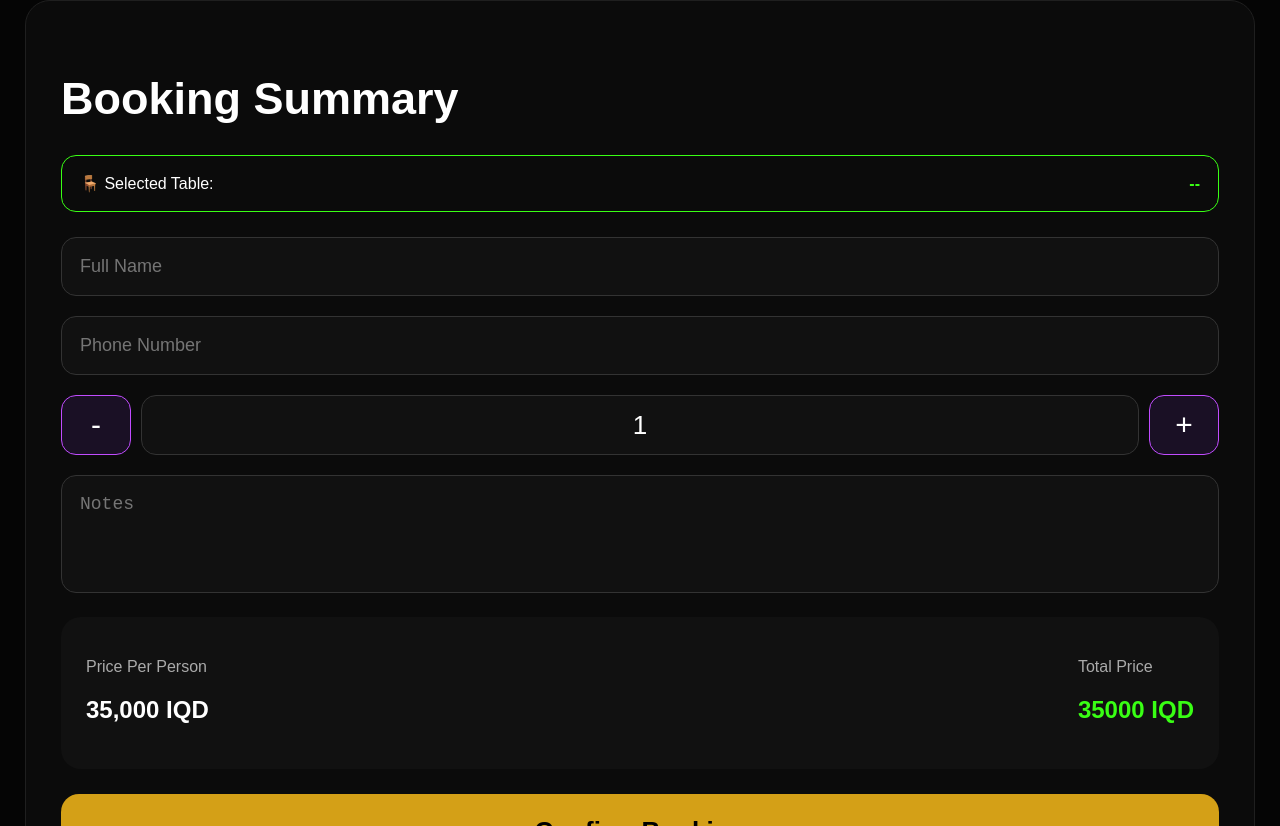
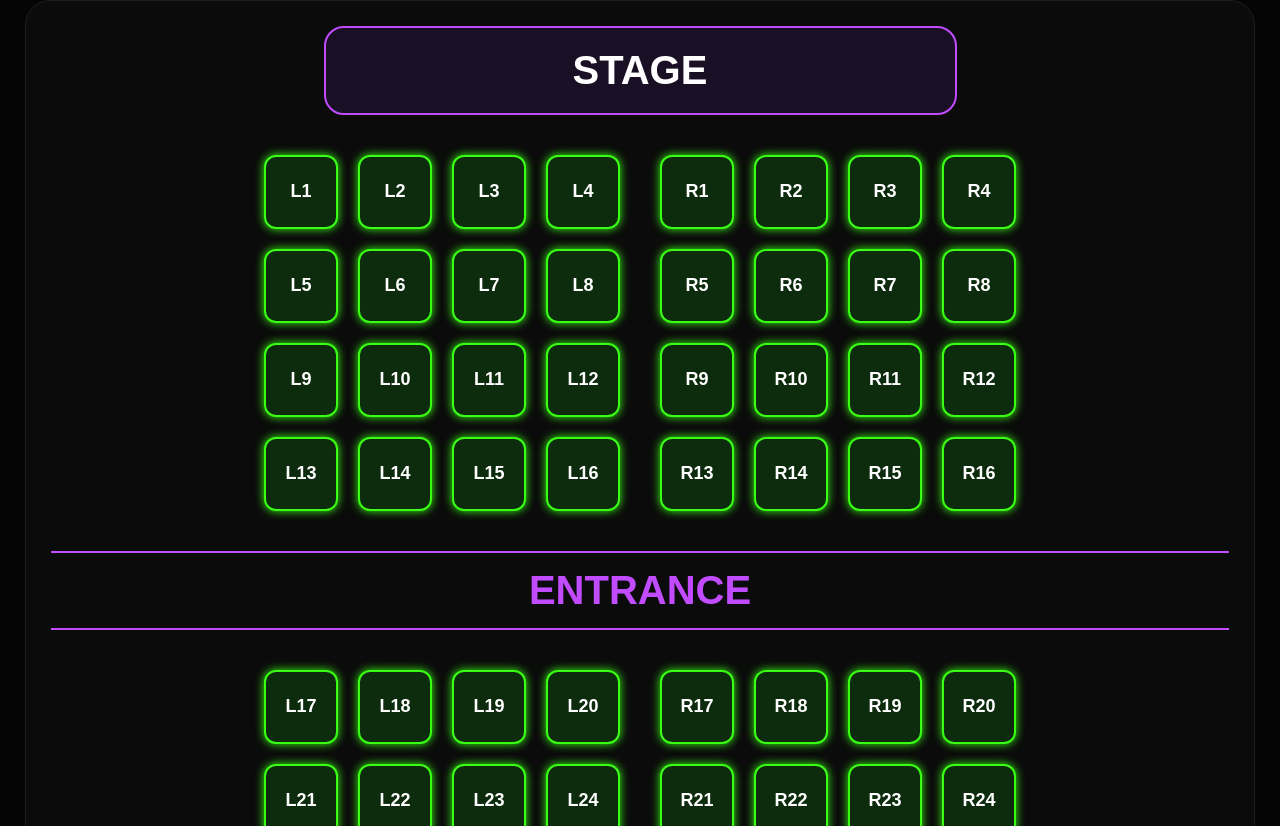
Before and after one commit to fadibatto7-design/vip-booking, a React (Create React App) app: page / in a window 1280 px wide. Shown: the part 494-1320 px from the top of the page. Built offline with nearby package versions, Linux system fonts and the light colour scheme; no server answers; the database is empty.

Commit message:
new booking design

```diff
--- a/src/pages/BookingPage.js
+++ b/src/pages/BookingPage.js
@@ -1,4 +1,5 @@
 import { useState, useEffect } from "react";
+
 import { db } from "../firebase";
 
 import {
@@ -17,6 +18,7 @@ export default function BookingPage() {
   const isMobile = window.innerWidth < 768;
 
   const tables = [
+
     "L1","L2","L3","L4",
     "L5","L6","L7","L8",
     "L9","L10","L11","L12",
@@ -32,6 +34,7 @@ export default function BookingPage() {
 
     "R17","R18","R19","R20",
     "R21","R22","R23","R24",
+
   ];
 
   const [selectedTable, setSelectedTable] =
@@ -223,9 +226,7 @@ export default function BookingPage() {
         background: "#050505",
         minHeight: "100vh",
         color: "white",
-        padding: isMobile
-          ? "15px"
-          : "25px",
+        padding: isMobile ? 15 : 25,
         fontFamily: "Arial",
       }}
     >
@@ -240,9 +241,7 @@ export default function BookingPage() {
           padding: isMobile ? 20 : 30,
           display: "flex",
           flexDirection:
-            isMobile
-              ? "column"
-              : "row",
+            isMobile ? "column" : "row",
           gap: 25,
           marginBottom: 25,
         }}
@@ -253,13 +252,9 @@ export default function BookingPage() {
           alt=""
           style={{
             width:
-              isMobile
-                ? "100%"
-                : 160,
+              isMobile ? "100%" : 160,
             height:
-              isMobile
-                ? 240
-                : 230,
+              isMobile ? 240 : 230,
             objectFit: "cover",
             borderRadius: 20,
           }}
@@ -270,9 +265,7 @@ export default function BookingPage() {
           <h1
             style={{
               fontSize:
-                isMobile
-                  ? 38
-                  : 55,
+                isMobile ? 38 : 55,
               marginBottom: 20,
             }}
           >
@@ -282,9 +275,7 @@ export default function BookingPage() {
           <p
             style={{
               fontSize:
-                isMobile
-                  ? 18
-                  : 28,
+                isMobile ? 18 : 28,
               color: "#ccc",
             }}
           >
@@ -294,9 +285,7 @@ export default function BookingPage() {
           <p
             style={{
               fontSize:
-                isMobile
-                  ? 18
-                  : 28,
+                isMobile ? 18 : 28,
               color: "#ccc",
             }}
           >
@@ -306,9 +295,7 @@ export default function BookingPage() {
           <p
             style={{
               fontSize:
-                isMobile
-                  ? 18
-                  : 28,
+                isMobile ? 18 : 28,
               color: "#ccc",
             }}
           >
@@ -318,9 +305,7 @@ export default function BookingPage() {
           <p
             style={{
               fontSize:
-                isMobile
-                  ? 24
-                  : 32,
+                isMobile ? 24 : 32,
               color: "#39ff14",
               fontWeight: "bold",
               marginTop: 20,
@@ -335,6 +320,160 @@ export default function BookingPage() {
 
       </div>
 
+      {/* HALL */}
+
+      <div
+        style={{
+          background: "#0b0b0b",
+          borderRadius: 25,
+          border: "1px solid #1f1f1f",
+          padding: isMobile ? 15 : 25,
+          marginBottom: 25,
+          overflowX: "auto",
+        }}
+      >
+
+        {/* STAGE */}
+
+        <div
+          style={{
+            width:
+              isMobile ? "95%" : "50%",
+            margin: "0 auto",
+            padding: 20,
+            borderRadius: 20,
+            border: "2px solid #c14cff",
+            textAlign: "center",
+            fontSize:
+              isMobile ? 24 : 40,
+            fontWeight: "bold",
+            marginBottom: 40,
+            background: "#1a1025",
+          }}
+        >
+          STAGE
+        </div>
+
+        {/* TOP */}
+
+        <div
+          style={{
+            display: "flex",
+            justifyContent: "center",
+            gap: isMobile ? 15 : 40,
+            flexWrap: "wrap",
+          }}
+        >
+
+          <div
+            style={{
+              display: "grid",
+              gridTemplateColumns:
+                isMobile
+                  ? "repeat(3,1fr)"
+                  : "repeat(4,1fr)",
+              gap: isMobile ? 12 : 20,
+            }}
+          >
+            {tables
+              .filter((t) =>
+                t.startsWith("L")
+              )
+              .slice(0, 16)
+              .map(renderTable)}
+          </div>
+
+          <div
+            style={{
+              display: "grid",
+              gridTemplateColumns:
+                isMobile
+                  ? "repeat(3,1fr)"
+                  : "repeat(4,1fr)",
+              gap: isMobile ? 12 : 20,
+            }}
+          >
+            {tables
+              .filter((t) =>
+                t.startsWith("R")
+              )
+              .slice(0, 16)
+              .map(renderTable)}
+          </div>
+
+        </div>
+
+        {/* ENTRANCE */}
+
+        <div
+          style={{
+            textAlign: "center",
+            margin: "40px 0",
+            fontSize:
+              isMobile ? 28 : 40,
+            color: "#c14cff",
+            fontWeight: "bold",
+            borderTop:
+              "2px solid #c14cff",
+            borderBottom:
+              "2px solid #c14cff",
+            padding: 15,
+          }}
+        >
+          ENTRANCE
+        </div>
+
+        {/* BOTTOM */}
+
+        <div
+          style={{
+            display: "flex",
+            justifyContent: "center",
+            gap: isMobile ? 15 : 40,
+            flexWrap: "wrap",
+          }}
+        >
+
+          <div
+            style={{
+              display: "grid",
+              gridTemplateColumns:
+                isMobile
+                  ? "repeat(3,1fr)"
+                  : "repeat(4,1fr)",
+              gap: isMobile ? 12 : 20,
+            }}
+          >
+            {tables
+              .filter((t) =>
+                t.startsWith("L")
+              )
+              .slice(16)
+              .map(renderTable)}
+          </div>
+
+          <div
+            style={{
+              display: "grid",
+              gridTemplateColumns:
+                isMobile
+                  ? "repeat(3,1fr)"
+                  : "repeat(4,1fr)",
+              gap: isMobile ? 12 : 20,
+            }}
+          >
+            {tables
+              .filter((t) =>
+                t.startsWith("R")
+              )
+              .slice(16)
+              .map(renderTable)}
+          </div>
+
+        </div>
+
+      </div>
+
       {/* BOOKING */}
 
       <div
@@ -342,19 +481,14 @@ export default function BookingPage() {
           background: "#0b0b0b",
           borderRadius: 25,
           border: "1px solid #1f1f1f",
-          padding:
-            isMobile
-              ? 20
-              : 35,
+          padding: isMobile ? 20 : 35,
         }}
       >
 
         <h2
           style={{
             fontSize:
-              isMobile
-                ? 30
-                : 45,
+              isMobile ? 30 : 45,
             marginBottom: 30,
           }}
         >
@@ -477,59 +611,6 @@ export default function BookingPage() {
           }}
         />
 
-        <div
-          style={{
-            background: "#111",
-            borderRadius: 20,
-            padding: 25,
-            display: "flex",
-            justifyContent:
-              "space-between",
-            marginBottom: 25,
-          }}
-        >
-
-          <div>
-
-            <p
-              style={{
-                color: "#aaa",
-              }}
-            >
-              Price Per Person
-            </p>
-
-            <h2>
-              35,000 IQD
-            </h2>
-
-          </div>
-
-          <div>
-
-            <p
-              style={{
-                color: "#aaa",
-              }}
-            >
-              Total Price
-            </p>
-
-            <h2
-              style={{
-                color: "#39ff14",
-              }}
-            >
-              {guests *
-                PRICE_PER_PERSON}
-              {" "}
-              IQD
-            </h2>
-
-          </div>
-
-        </div>
-
         <button
           onClick={handleBooking}
           style={{
@@ -540,9 +621,7 @@ export default function BookingPage() {
             background: "#d4a017",
             color: "#000",
             fontSize:
-              isMobile
-                ? 20
-                : 26,
+              isMobile ? 20 : 26,
             fontWeight: "bold",
             cursor: "pointer",
           }}
@@ -563,18 +642,12 @@ export default function BookingPage() {
             left: 0,
             width: "100%",
             height: "100vh",
-
             background:
               "rgba(0,0,0,0.85)",
-
             display: "flex",
-
             alignItems: "center",
-
             justifyContent: "center",
-
             zIndex: 9999,
-
             padding: 20,
           }}
         >
@@ -583,19 +656,14 @@ export default function BookingPage() {
             style={{
               background: "#0b0b0b",
               borderRadius: 25,
-              border:
-                "1px solid #1f1f1f",
-
               width:
                 isMobile
                   ? "100%"
                   : 450,
-
               padding:
                 isMobile
                   ? 20
                   : 35,
-
               textAlign: "center",
             }}
           >
@@ -603,10 +671,6 @@ export default function BookingPage() {
             <h2
               style={{
                 color: "#39ff14",
-                fontSize:
-                  isMobile
-                    ? 28
-                    : 40,
                 marginBottom: 20,
               }}
             >
@@ -615,16 +679,6 @@ export default function BookingPage() {
 
             <p
               style={{
-                fontSize: 22,
-                marginBottom: 10,
-              }}
-            >
-              Thank you for your booking
-            </p>
-
-            <p
-              style={{
-                color: "#ccc",
                 marginBottom: 10,
               }}
             >
@@ -633,7 +687,6 @@ export default function BookingPage() {
 
             <p
               style={{
-                color: "#ccc",
                 marginBottom: 10,
               }}
             >
@@ -642,7 +695,6 @@ export default function BookingPage() {
 
             <p
               style={{
-                color: "#ccc",
                 marginBottom: 25,
               }}
             >
@@ -652,10 +704,10 @@ export default function BookingPage() {
             <div
               style={{
                 background: "white",
+                padding: 15,
+                borderRadius: 20,
                 width: "fit-content",
                 margin: "0 auto",
-                padding: 15,
-                borderRadius: 20,
               }}
             >
 
@@ -685,7 +737,6 @@ Phone: ${phone}
                 background: "#d4a017",
                 color: "#000",
                 fontWeight: "bold",
-                fontSize: 18,
                 cursor: "pointer",
               }}
             >
```
